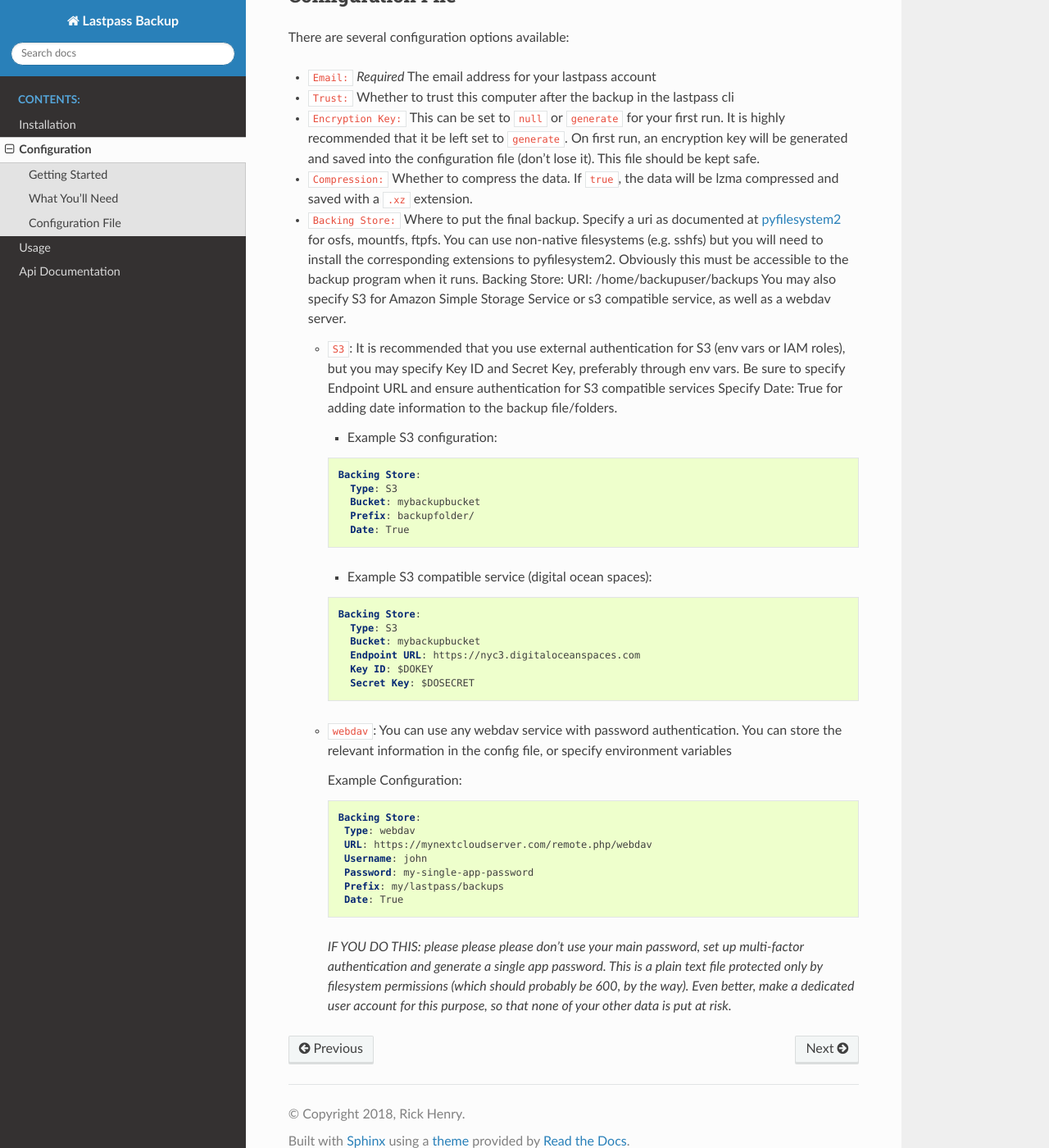
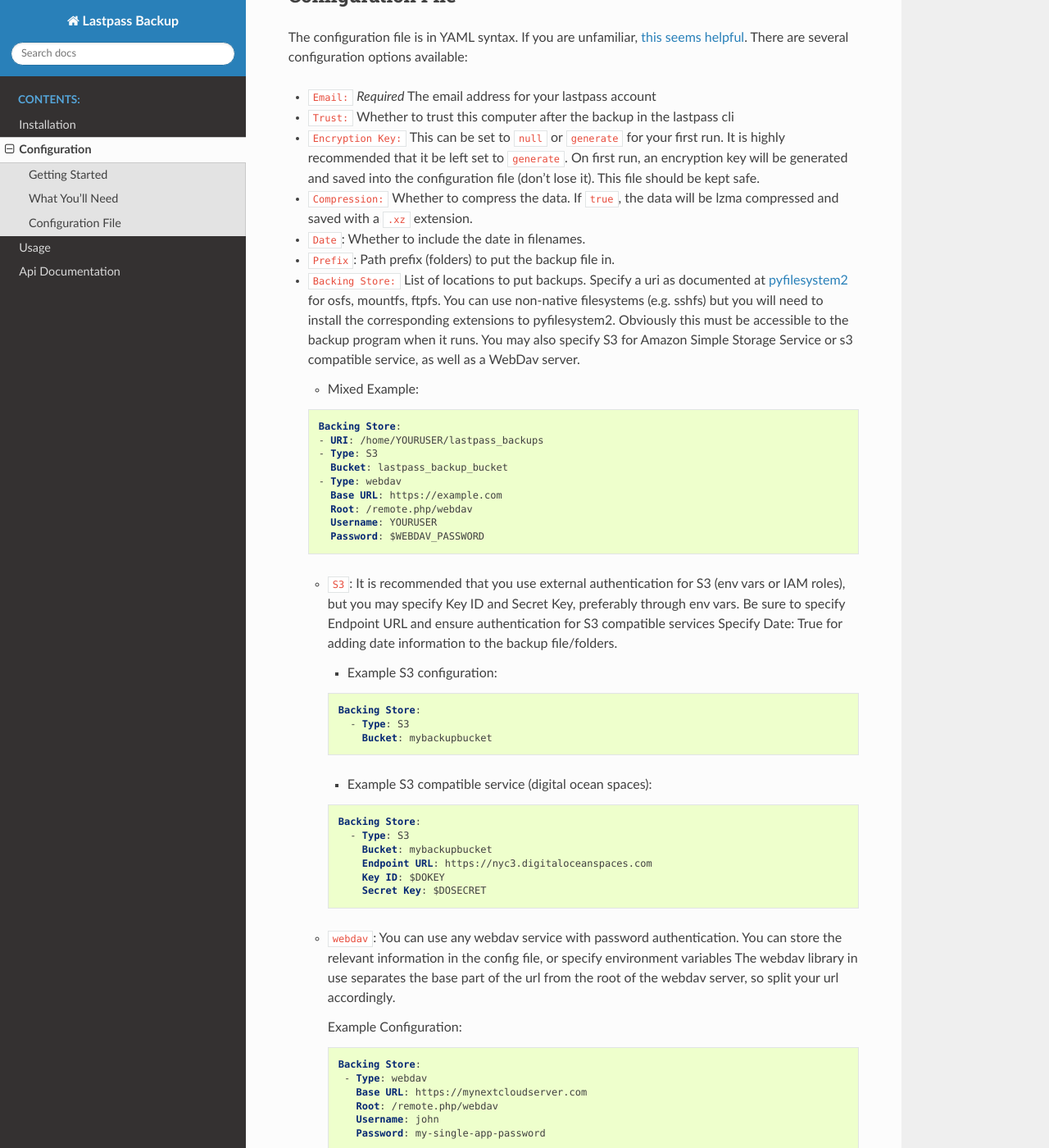
Before and after one commit to rickh94/lp_backup, a Sphinx documentation site: the page built from docs/source/configuration.md, in a window 1280 px wide and 1400 px high, scrolled down 486 px. Shown: the whole window at 82% size. Built offline with Sphinx 7.4.7 and the Read the Docs theme 2.0.0, drawn with Linux system fonts in a browser that asks for light colours; the version number could not be read and is left out.

Commit message:
Add WebDAV support, add multi-fs support and improve tests and docs
Webdav support has been added through a fork of the fs.webdavfs module
Dependency hell seems to have been averted.

Multiple Backing Stores are now supported by changing the configuration
approach to make Backing Store a list section. Easier than expected.

Tests have been added/revised for new features and a full backup then
restore test has been added with local temporary filesystems to verify
data integrity.

Docs have been tweaked and improved and changed to reflect above revisions.

````diff
--- a/docs/source/configuration.md
+++ b/docs/source/configuration.md
@@ -18,6 +18,8 @@ A great starting point is the [example configuration
    should work but you will need to install the extension separately.
 
 ## Configuration File
+The configuration file is in YAML syntax. If you are unfamiliar,
+[this seems helpful](https://github.com/Animosity/CraftIRC/wiki/Complete-idiot's-introduction-to-yaml).
 There are several configuration options available:
 
 * ``Email:`` *Required* The email address for your lastpass account
@@ -27,14 +29,26 @@ that it be left set to ``generate``. On first run, an encryption key will be gen
 file (don't lose it). This file should be kept safe.
 * ``Compression:`` Whether to compress the data. If ``true``, the data will be lzma compressed and saved with
 a ``.xz`` extension.
-* ``Backing Store:`` Where to put the final backup. Specify a uri as documented at
+* ``Date``: Whether to include the date in filenames.
+* ``Prefix``: Path prefix (folders) to put the backup file in.
+* ``Backing Store:`` List of locations to put backups. Specify a uri as documented at
  [pyfilesystem2](http://pyfilesystem2.readthedocs.io/en/latest/builtin.html) for osfs,
  mountfs, ftpfs. You can use non-native filesystems (e.g. sshfs) but you will
  need to install the corresponding extensions to pyfilesystem2. Obviously this
  must be accessible to the backup program when it runs.
- Backing Store:
-   URI: /home/backupuser/backups
- You may also specify S3 for Amazon Simple Storage Service or s3 compatible service, as well as a webdav server.
+ You may also specify S3 for Amazon Simple Storage Service or s3 compatible service, as well as a WebDav server.
+  * Mixed Example:
+  ```yaml
+  Backing Store:
+  - URI: /home/YOURUSER/lastpass_backups
+  - Type: S3
+    Bucket: lastpass_backup_bucket
+  - Type: webdav
+    Base URL: https://example.com
+    Root: /remote.php/webdav
+    Username: YOURUSER
+    Password: $WEBDAV_PASSWORD
+    ```
   * ``S3``:  It is recommended that you use external authentication for S3 (env vars or
 IAM roles), but you may specify Key ID and Secret Key, preferably through env vars.
 Be sure to specify Endpoint URL and ensure authentication for S3 compatible services
@@ -42,33 +56,32 @@ Specify Date: True for adding date information to the backup file/folders.
     * Example S3 configuration:
     ```yaml
     Backing Store:
-      Type: S3
-      Bucket: mybackupbucket
-      Prefix: backupfolder/
-      Date: True
+      - Type: S3
+        Bucket: mybackupbucket
     ```
     * Example S3 compatible service (digital ocean spaces):
     ```yaml
     Backing Store:
-      Type: S3
-      Bucket: mybackupbucket
-      Endpoint URL: https://nyc3.digitaloceanspaces.com
-      Key ID: $DOKEY
-      Secret Key: $DOSECRET
+      - Type: S3
+        Bucket: mybackupbucket
+        Endpoint URL: https://nyc3.digitaloceanspaces.com
+        Key ID: $DOKEY
+        Secret Key: $DOSECRET
      ```
    * `webdav`: You can use any webdav service with password authentication.
    You can store the relevant information in the config file, or specify
    environment variables
+   The webdav library in use separates the base part of the url from the
+   root of the webdav server, so split your url accordingly.
 
      Example Configuration:
      ```yaml
      Backing Store:
-      Type: webdav
-      URL: https://mynextcloudserver.com/remote.php/webdav
-      Username: john
-      Password: my-single-app-password
-      Prefix: my/lastpass/backups
-      Date: True
+      - Type: webdav
+        Base URL: https://mynextcloudserver.com
+        Root: /remote.php/webdav
+        Username: john
+        Password: my-single-app-password
      ```
 
      *IF YOU DO THIS: please please please don't use your main password, set up multi-factor authentication
````
Also changed, not shown: docs/source/index.rst (+30 -2 lines), docs/source/installation.md (+1 -1 lines), docs/source/sample-config.yml (+14 -15 lines), sample-config.yml (deleted, +0 -48 lines), 9 other files.
